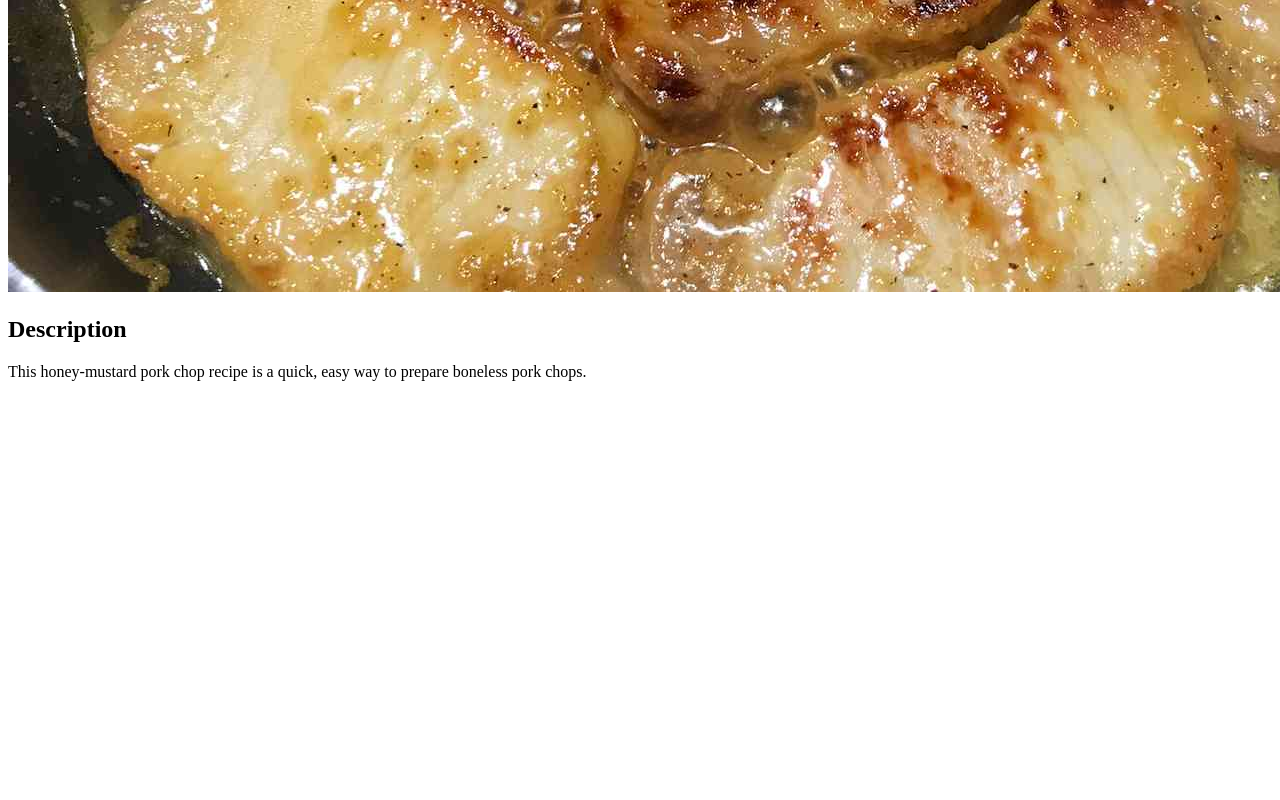
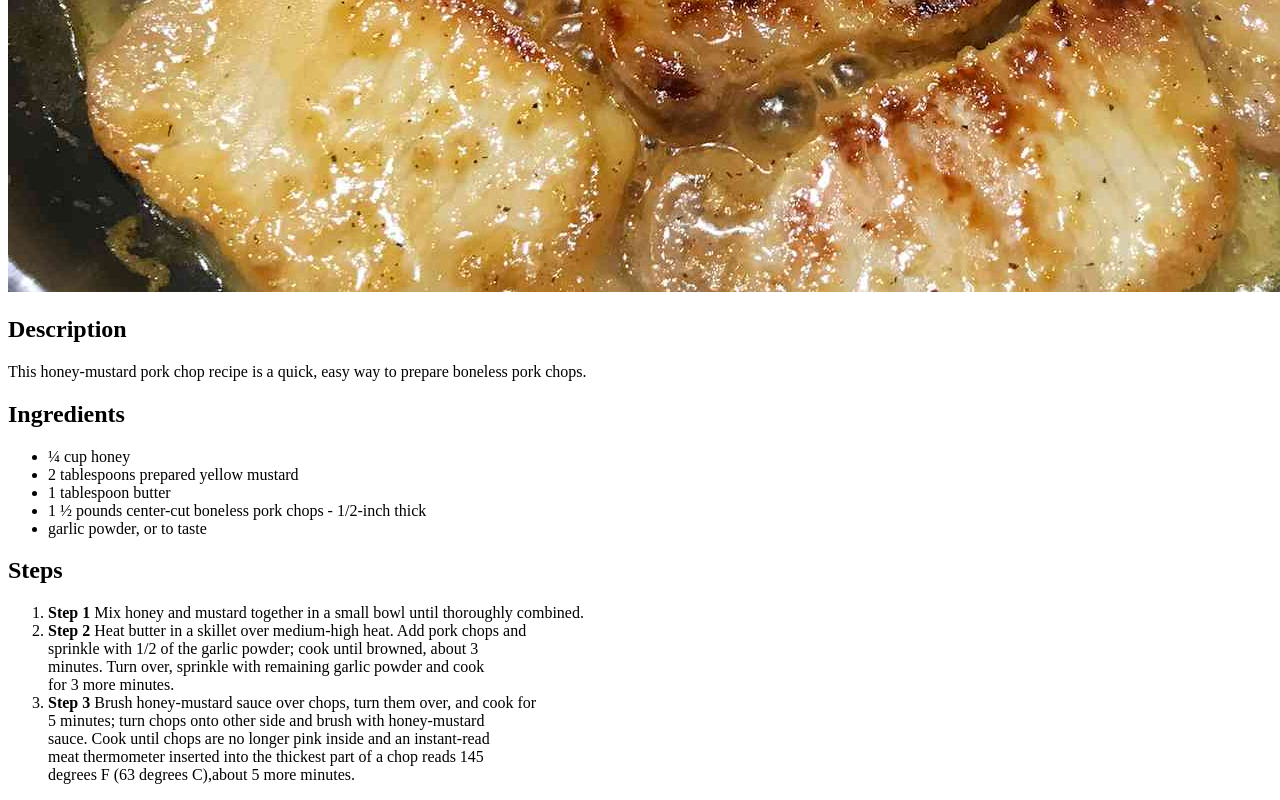
Before and after one commit to Cobus1892/odin-recipes, a plain HTML site: page recipes/honey-mustard-pork-chops.html in a window 1280 px wide. Shown: the part 913-1713 px from the top of the page. Before the commit the page ends 1310 px from the top, so only its background shows below. Drawn offline with Linux system fonts and the light colour scheme.

Commit message:
add ingredients and steps

```diff
--- a/recipes/honey-mustard-pork-chops.html
+++ b/recipes/honey-mustard-pork-chops.html
@@ -12,6 +12,36 @@
         <p>
             This honey-mustard pork chop recipe is a quick, easy way to prepare boneless pork chops.
         </p>
+        <h2>Ingredients</h2>
+        <ul>
+            <li>¼ cup honey </li>
+            <li>2 tablespoons prepared yellow mustard</li>
+            <li>1 tablespoon butter</li>
+            <li>1 ½ pounds center-cut boneless pork chops - 1/2-inch thick</li>
+            <li>garlic powder, or to taste</li>
+        </ul>
 
+        <h2>Steps</h2>
+        <ol>
+            <li>
+                <strong>Step 1</strong>
+                Mix honey and mustard together in a small bowl until thoroughly combined.
+            </li>
+            <li>
+                <strong>Step 2</strong>
+                Heat butter in a skillet over medium-high heat. Add pork chops and<br>
+                sprinkle with 1/2 of the garlic powder; cook until browned, about 3<br>
+                minutes. Turn over, sprinkle with remaining garlic powder and cook <br>
+                for 3 more minutes.
+            </li>
+            <li>
+                <strong>Step 3</strong>
+                Brush honey-mustard sauce over chops, turn them over, and cook for<br>
+                5 minutes; turn chops onto other side and brush with honey-mustard<br>
+                sauce. Cook until chops are no longer pink inside and an instant-read<br>
+                meat thermometer inserted into the thickest part of a chop reads 145<br>
+                degrees F (63 degrees C),about 5 more minutes.
+            </li>
+        </ol>
     </body>
 </html>
```
